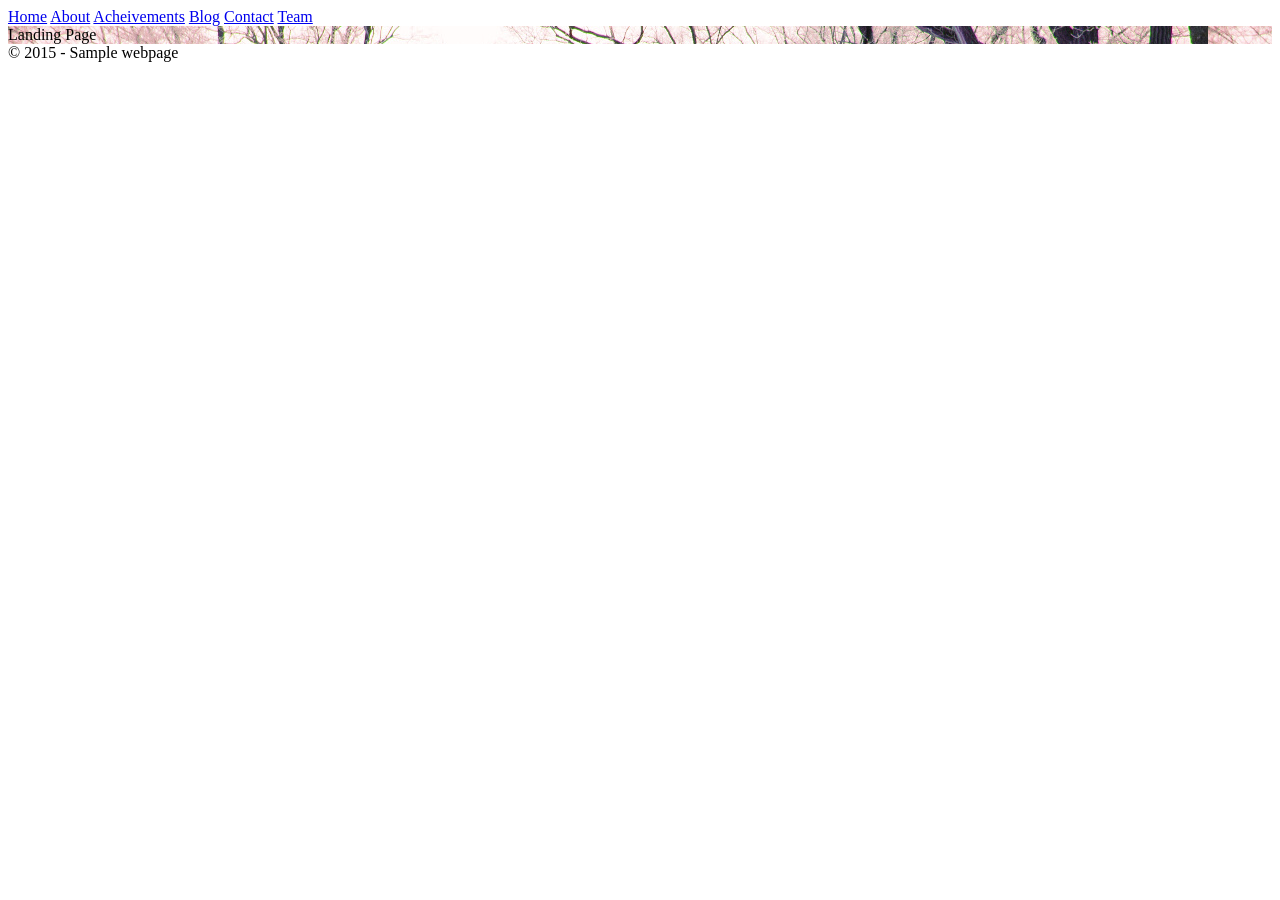
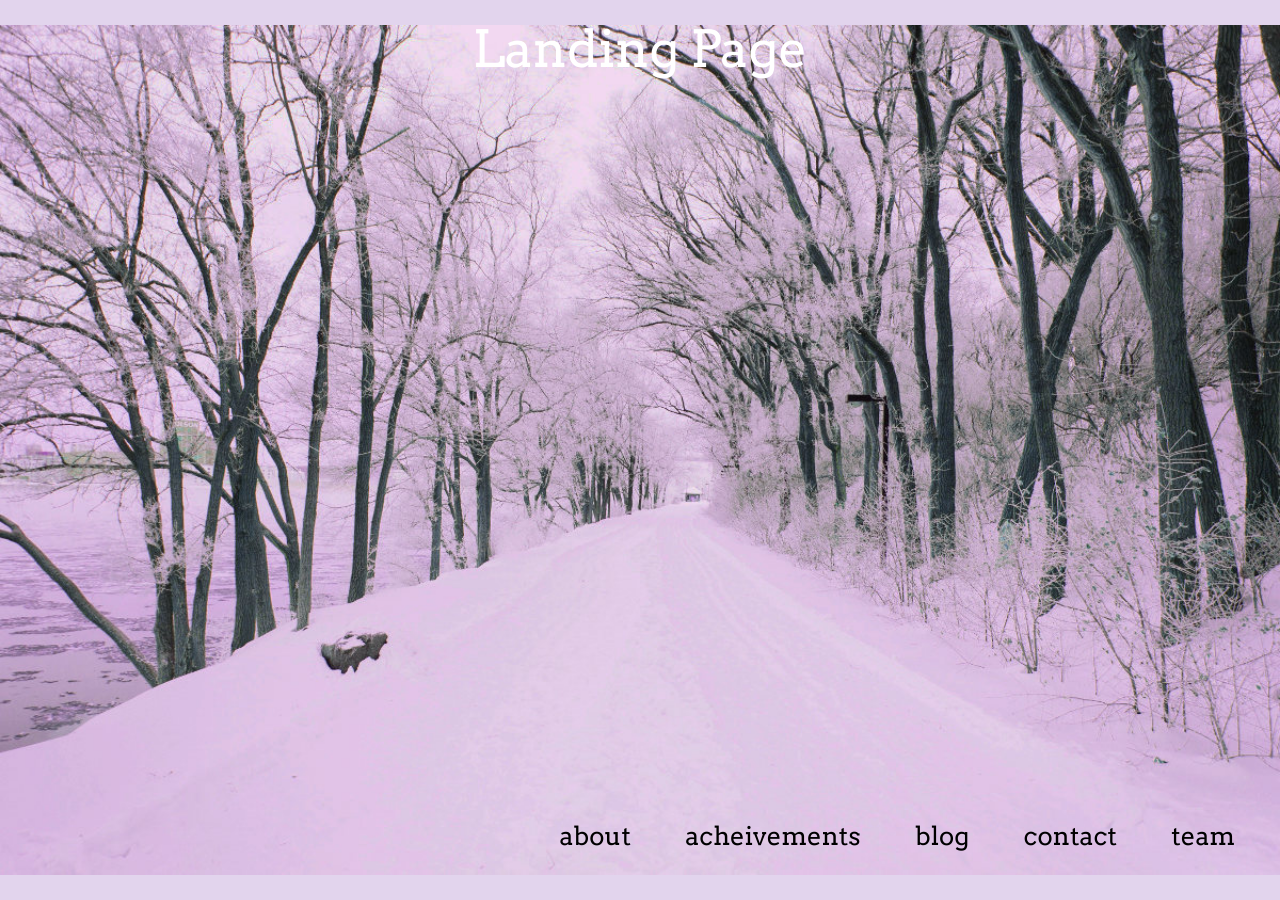
Before and after one commit to aditmehta/sample, a Jekyll site: the page built from index.html, in a window 1280 px wide. Built offline with Jekyll 4.4.1, drawn with Linux system fonts in a browser that asks for light colours.

Commit message:
added styles to the landing page

```diff
--- a/_includes/head.html
+++ b/_includes/head.html
@@ -6,6 +6,8 @@
   <title>{% if page.title %}{{ page.title }}{% else %}{{ site.title }}{% endif %}</title>
   <meta name="description" content="{% if page.excerpt %}{{ page.excerpt | strip_html | strip_newlines | truncate: 160 }}{% else %}{{ site.description }}{% endif %}">
 
+  <link rel="stylesheet" href="https://maxcdn.bootstrapcdn.com/bootstrap/3.3.5/css/bootstrap.min.css">
+  <link href='https://fonts.googleapis.com/css?family=Arvo' rel='stylesheet' type='text/css'>
   <link rel="stylesheet" href="{{ "/css/main.css" | prepend: site.baseurl }}">
   <link rel="canonical" href="{{ page.url | replace:'index.html','' | prepend: site.baseurl | prepend: site.url }}">
   <link rel="alternate" type="application/rss+xml" title="{{ site.title }}" href="{{ "/feed.xml" | prepend: site.baseurl | prepend: site.url }}" />
--- a/_includes/header.html
+++ b/_includes/header.html
@@ -2,10 +2,6 @@
   <nav>
     <a href="{{'/' | prepend: site.baseurl}}">Home</a>
     <a href="{{'/blog/' | site.baseurl}}"></a>
-    {% for page in site.pages %}
-    {% if page.title %}
-    <a class="page=link" href="{{page.url | prepend:site.baseurl }}">{{ page.title }}</a>
-    {% endif %}
-    {% endfor %}
+    {% include nav_links.html %}
   </nav>
 </header>
--- /dev/null
+++ b/_includes/nav_links.html
@@ -0,0 +1,5 @@
+{% for page in site.pages %}
+{% if page.title %}
+<a class="page=link" href="{{page.url | prepend:site.baseurl }}">{{ page.title }}</a>
+{% endif %}
+{% endfor %}
--- a/_layouts/default.html
+++ b/_layouts/default.html
@@ -2,13 +2,7 @@
 <html>
 
   {% include head.html %}
-
   <body>
-
-    {% include header.html %}
     {{ content }}
-    {% include footer.html %}
-
   </body>
-
 </html>
--- a/_layouts/page.html
+++ b/_layouts/page.html
@@ -1,4 +1,6 @@
 ---
 layout: default
 ---
+{% include header.html %}
 {{ content }}
+{% include footer.html %}
--- a/_sass/_land.scss
+++ b/_sass/_land.scss
@@ -1,3 +1,44 @@
 #land{
   background-image: url('../images/landing.jpg');
+  width: 100%;
+  height: 100vh;
+  background-size: 100% auto;
+  background-repeat: no-repeat;
+  background-position: center;
+  background-color: #e2d4ed;
+  position: relative;
+  font-family: 'Arvo', serif;
+
+  header{
+    border: 1px solid transparent;
+
+    h1{
+      text-align: center;
+      font-size: 4vw;
+      color: white;
+    }
+  }
+
+  nav{
+    position: absolute;
+    bottom: 5vmin;
+    right: 5vmin;
+  }
+
+  a{
+    &, &:hover, &:visited, &:active{
+      color: black;
+      text-decoration: none;
+      text-transform: lowercase;
+      font-size: 2vw;
+      margin-left: 2em;
+      display: inline-block;
+      transition: transform 0.3s ease-in;
+
+      &:hover{
+        transform: scale(1.4);
+      }
+
+    }
+  }
 }
--- a/index.html
+++ b/index.html
@@ -1,6 +1,11 @@
 ---
 layout: default
 ---
-<div id="land"
- <h1>Landing Page</h1>
+<div id="land">
+  <header>
+   <h1>Landing Page</h1>
+ </header>
+ <nav>
+   {% include nav_links.html %}
+ </nav>
 </div>
```
Also changed, not shown: Gemfile (added, +7 -0 lines), Gemfile.lock (added), _sass/_common.scss (added), _sass/common.scss (deleted), images/landing.jpg, 1 other file.
